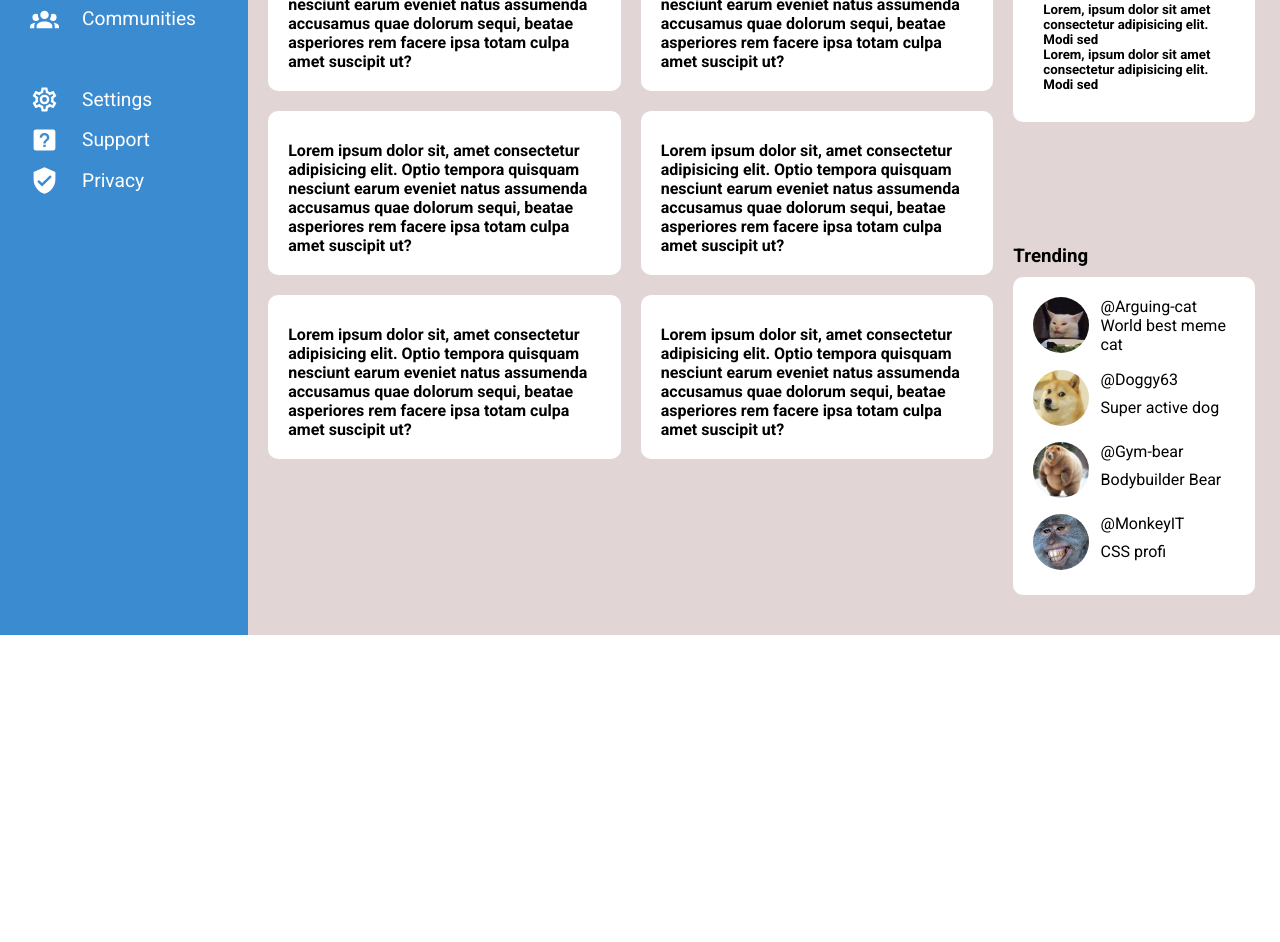
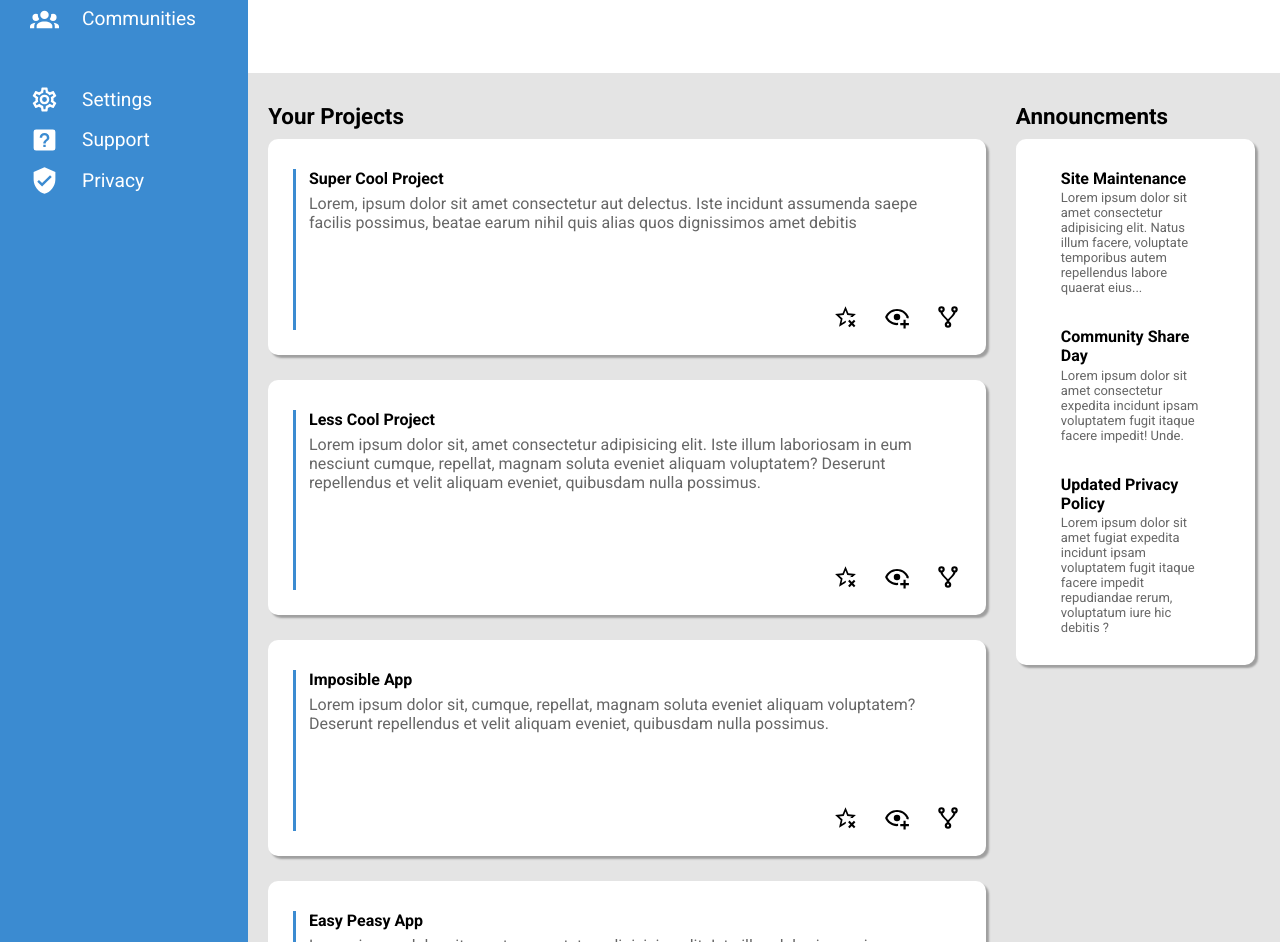
Before and after one commit to Firkax69/admin-Dashboard, a plain HTML site: page index.html in a window 1280 px wide. Shown: the part 328-1270 px from the top of the page. Before the commit the page ends 963 px from the top, so only its background shows below. Drawn offline with Linux system fonts and the light colour scheme.

Commit message:
Finish project

```diff
--- a/index.html
+++ b/index.html
@@ -86,59 +86,122 @@
         </div>
         <div id="main">
             <div class="your-projects">
-                <h3>Your Projects</h3>
+                <h3 style="font-size: 1.4rem;">Your Projects</h3>
                 <div class="cards-container">
                     <div class="card">
-                        <h4>Lorem ipsum dolor sit, amet consectetur adipisicing elit. Optio tempora quisquam nesciunt earum eveniet natus assumenda accusamus quae dolorum sequi, beatae asperiores rem facere ipsa totam culpa amet suscipit ut?</h4>
+                        <div class="color"></div>
+                        <div class="text">
+                            <h4>Super Cool Project</h4>
+                            <p>Lorem, ipsum dolor sit amet consectetur  aut delectus. Iste incidunt assumenda saepe facilis possimus, beatae earum nihil quis alias quos dignissimos amet debitis</p>
+                        </div>
+                        <div class="images">
+                            <img src="./images/iconsForMainContainer/star-remove-outline.svg" alt="star icon">
+                            <img src="./images/iconsForMainContainer/eye-plus-outline.svg" alt="eye plus icon">
+                            <img src="./images/iconsForMainContainer/source-fork.svg" alt="Source fork icon">
+                        </div>
                     </div>
                     <div class="card">
-                        <h4>Lorem ipsum dolor sit, amet consectetur adipisicing elit. Optio tempora quisquam nesciunt earum eveniet natus assumenda accusamus quae dolorum sequi, beatae asperiores rem facere ipsa totam culpa amet suscipit ut?</h4>
+                        <div class="color"></div>
+                        <div class="text">
+                            <h4>Less Cool Project</h4>
+                            <p>Lorem ipsum dolor sit, amet consectetur adipisicing elit. Iste illum laboriosam in eum nesciunt cumque, repellat, magnam soluta eveniet aliquam voluptatem? Deserunt repellendus et velit aliquam eveniet, quibusdam nulla possimus.</p>
+                        </div>
+                        <div class="images">
+                            <img src="./images/iconsForMainContainer/star-remove-outline.svg" alt="star icon">
+                            <img src="./images/iconsForMainContainer/eye-plus-outline.svg" alt="eye plus icon">
+                            <img src="./images/iconsForMainContainer/source-fork.svg" alt="Source fork icon">
+                        </div>
                     </div>
                     <div class="card">
-                        <h4>Lorem ipsum dolor sit, amet consectetur adipisicing elit. Optio tempora quisquam nesciunt earum eveniet natus assumenda accusamus quae dolorum sequi, beatae asperiores rem facere ipsa totam culpa amet suscipit ut?</h4>
+                        <div class="color"></div>
+                        <div class="text">
+                            <h4>Imposible App</h4>
+                            <p>Lorem ipsum dolor sit,  cumque, repellat, magnam soluta eveniet aliquam voluptatem? Deserunt repellendus et velit aliquam eveniet, quibusdam nulla possimus.</p>
+                        </div>
+                        <div class="images">
+                            <img src="./images/iconsForMainContainer/star-remove-outline.svg" alt="star icon">
+                            <img src="./images/iconsForMainContainer/eye-plus-outline.svg" alt="eye plus icon">
+                            <img src="./images/iconsForMainContainer/source-fork.svg" alt="Source fork icon">
+                        </div>
                     </div>
                     <div class="card">
-                        <h4>Lorem ipsum dolor sit, amet consectetur adipisicing elit. Optio tempora quisquam nesciunt earum eveniet natus assumenda accusamus quae dolorum sequi, beatae asperiores rem facere ipsa totam culpa amet suscipit ut?</h4>
+                        <div class="color"></div>
+                        <div class="text">
+                            <h4>Easy Peasy App</h4>
+                            <p>Lorem ipsum dolor sit, amet consectetur adipisicing elit. Iste illum laboriosam in eum nesciunt cumque, repellat, magnam soluta eveniet aliquam voluptatem? Deserunt repellendus et velit aliquam eveniet, quibusdam nulla possimus.</p>
+                        </div>
+                        <div class="images">
+                            <img src="./images/iconsForMainContainer/star-remove-outline.svg" alt="star icon">
+                            <img src="./images/iconsForMainContainer/eye-plus-outline.svg" alt="eye plus icon">
+                            <img src="./images/iconsForMainContainer/source-fork.svg" alt="Source fork icon">
+                        </div>
                     </div>
                     <div class="card">
-                        <h4>Lorem ipsum dolor sit, amet consectetur adipisicing elit. Optio tempora quisquam nesciunt earum eveniet natus assumenda accusamus quae dolorum sequi, beatae asperiores rem facere ipsa totam culpa amet suscipit ut?</h4>
+                        <div class="color"></div>
+                        <div class="text">
+                            <h4>Ad Blocker</h4>
+                            <p>Lorem ipsum dolor sit, elit. Iste illum laboriosam in eum nesciunt cumque, repellat, magnam soluta eveniet aliquam voluptatem? Deserunt repellendus et velit aliquam eveniet, quibusdam nulla possimus.</p>
+                        </div>
+                        <div class="images">
+                            <img src="./images/iconsForMainContainer/star-remove-outline.svg" alt="star icon">
+                            <img src="./images/iconsForMainContainer/eye-plus-outline.svg" alt="eye plus icon">
+                            <img src="./images/iconsForMainContainer/source-fork.svg" alt="Source fork icon">
+                        </div>
                     </div>
                     <div class="card">
-                        <h4>Lorem ipsum dolor sit, amet consectetur adipisicing elit. Optio tempora quisquam nesciunt earum eveniet natus assumenda accusamus quae dolorum sequi, beatae asperiores rem facere ipsa totam culpa amet suscipit ut?</h4>
+                        <div class="color"></div>
+                        <div class="text">
+                            <h4>Money Maker</h4>
+                            <p>Lorem ipsum dolor sit, amet consectetur adipisicing elit. Iste illum laboriosam in eum nesciunt cumque, repellat, magnam soluta eveniet aliquam voluptatem? Deserunt repellendus et velit aliquam eveniet, quibusdam nulla possimus.</p>
+                        </div>
+                        <div class="images">
+                            <img src="./images/iconsForMainContainer/star-remove-outline.svg" alt="star icon">
+                            <img src="./images/iconsForMainContainer/eye-plus-outline.svg" alt="eye plus icon">
+                            <img src="./images/iconsForMainContainer/source-fork.svg" alt="Source fork icon">
+                        </div>
                     </div>
                 </div>
             </div>
             <div class="announ-and-trending">
                 <div class="announcments">
-                <h3>Announcments</h3>
-                <div>
-                    <div><h5>Lorem, ipsum dolor sit amet consectetur adipisicing elit. Modi sed </h5></div>
-                    <div><h5>Lorem, ipsum dolor sit amet consectetur adipisicing elit. Modi sed </h5></div>
-                    <div><h5>Lorem, ipsum dolor sit amet consectetur adipisicing elit. Modi sed </h5></div>
+                <h3 style="font-size: 1.4rem;">Announcments</h3>
+                <div class="announcments-container">
+                    <div>
+                        <h4>Site Maintenance</h3>
+                        <p>Lorem ipsum dolor sit amet consectetur adipisicing elit. Natus illum facere, voluptate  temporibus autem repellendus labore quaerat eius...</p>
+                    </div>
+                    <div>
+                        <h4>Community Share Day</h3>
+                        <p>Lorem ipsum dolor sit amet consectetur  expedita incidunt ipsam voluptatem fugit itaque facere impedit! Unde.</p>
+                    </div>
+                    <div>
+                        <h4>Updated Privacy Policy</h3>
+                        <p>Lorem ipsum dolor sit amet fugiat expedita incidunt ipsam voluptatem fugit itaque facere impedit repudiandae rerum,  voluptatum iure hic  debitis  ? </p>
+                    </div>
                 </div>
             </div>
             <div class="trending">
-                <h3>Trending</h3>
+                <h3 style="font-size: 1.4rem;">Trending</h3>
                 <div class="trending-container">
                     <div>
                         <img src="./images/restOfPhoto/cat.png" alt="Cat icon">
-                        <p>@Arguing-cat</p>
-                        <p>World best meme cat</p>
+                        <p class="nickname" style="align-self: end;">@Arguing-cat</p>
+                        <p style="align-self: start;">World best meme cat</p>
                     </div>
                     <div>
                         <img src="./images/restOfPhoto/dog.png" alt="Dog icon">
-                        <p>@Doggy63</p>
-                        <p>Super active dog</p>
+                        <p class="nickname" style="align-self: end;">@Doggy63</p>
+                        <p style="align-self: start;">Super active dog</p>
                     </div>
                     <div>
                         <img src="./images/restOfPhoto/bear.png" alt="Bear icon">
-                        <p>@Gym-bear</p>
-                        <p>Bodybuilder Bear</p>
+                        <p class="nickname" style="align-self: end;">@Gym-bear</p>
+                        <p style="align-self: start;">Bodybuilder Bear</p>
                     </div>
                     <div>
                         <img src="./images/restOfPhoto/monkey.png" alt="Monkey icon">
-                        <p>@MonkeyIT</p>
-                        <p>CSS profi</p>
+                        <p class="nickname" style="align-self: end;">@MonkeyIT</p>
+                        <p style="align-self: start;">CSS profi</p>
                     </div>
                 </div>
             </div>
--- a/styles.css
+++ b/styles.css
@@ -2,6 +2,7 @@
     box-sizing: border-box;
     --white-text: white;
     --cards-border: 10px;
+    --text-clr-transperant: rgba(0,0,0,0.6);
 }
 
 * {
@@ -19,6 +20,12 @@
 
 li {
     list-style-type: none;
+}
+
+.card,
+.announcments-container,
+.trending-container {
+    box-shadow: 3px 3px 2px rgba(0, 0, 0, 0.3);
 }
 
 /* DASHBOARD STYLING */
@@ -98,7 +105,7 @@ input {
     width: 47vw;
     height: 2.5rem;
     margin-left: 1vw;
-    background-color: rgb(213, 201, 201);
+    background-color: rgb(228, 228, 228);
     border: none;
     border-radius: 20px;
 }
@@ -190,41 +197,90 @@ button:active {
 #main {
     display: grid;
     grid-template: 1fr/3fr 1fr;
-    background-color: rgb(225, 213, 213);
+    background-color: rgb(228, 228, 228);
     padding: 30px 25px 40px 20px;
-    gap: 20px;
+    gap: 30px;
 }
 
 .cards-container {
     padding-top: 10px;
     display: grid;
-    grid-template-columns: repeat(auto-fit, minmax(300px, 1fr));
-    gap: 20px;
+    grid-template-columns: repeat(auto-fit, minmax(360px, 1fr));
+    gap: 25px;
     justify-content: space-between;
 }
 
 .card {
     background-color: var(--white-text);
-    /* height: 20vh; */
     border-radius: var(--cards-border);
-    padding: 30px 15px 20px 20px;
+    /* padding: 30px 15px 20px 20px; */
+    display: grid;
+    grid-template-rows: 1fr auto;
+    grid-template-columns: 3px 1fr;
+    grid-template-areas:
+        "lefthand top-righthand"
+        "lefthand bottom-righthand";
+    row-gap: 5vh;
+    column-gap: 1vw;
+    padding: 30px 25px 25px 25px;
 }
 
 .your-projects {
     grid-row: 1/2;
 }
 
-.announ-and-trending {
-    display: grid;
-    grid-template-rows: 1fr 1fr;
+.text p {
+    color: var(--text-clr-transperant);
+}
+
+.card div img {
+    height: 1.6rem;
+}
+
+.card .images {
+    /* margin-top: 5vh; */
+    display: flex;
+    gap: 1.6rem;
+    grid-area: bottom-righthand;
+    justify-content: end;
+    cursor: pointer;
+}
+
+.card .text {
+    grid-area: top-righthand;
+    padding-bottom: 4vh;
+}
+
+.color {
+    grid-area: lefthand;
+}
+
+.card .text {
+    display: flex;
+    flex-direction: column;
+    gap: 0;
+}
+
+.color {
+    background-color: rgb(59, 139, 209);
+}
+
+.text h4 {
+    padding-bottom: 0.4rem;
 }
 
 
 
 
 
+/* Announcments styling */
 
-/* Announcments styling */
+.announ-and-trending {
+    display: grid;
+    grid-template-rows: 1fr 1fr;
+    gap: 30px;
+}
+
 
 .announcments > div {
     display: flex;
@@ -235,8 +291,24 @@ button:active {
     padding: 30px;
 }
 
+.announcments-container {
+    display: flex;
+    gap: 2rem;
+}
 
+.announcments-container div p {
+    color: var(--text-clr-transperant);
+    font-size: small;
+}
 
+.announcments-container div h4 {
+    padding-bottom: 0.2vw;
+}
+
+.announcments-container div {
+    padding-left: 15px;
+    padding-right: 15px;
+}
 
 
 
@@ -249,13 +321,14 @@ button:active {
 .trending-container {
     display: flex;
     flex-direction: column;
-    gap: 1rem;
+    gap: 1.5rem;
+    color: var(--text-clr-transperant);
 }
 
 .trending > div{
     background-color: var(--white-text);
     border-radius: var(--cards-border);
-    padding: 20px 20px 25px 20px;
+    padding: 33px 20px 45px 33px;
     margin-top: 10px;
 }
 
@@ -269,5 +342,17 @@ button:active {
 
 .trending-container > div {
     display: grid;
-    grid-template-columns: 1fr 2fr;
+    grid-template-columns: auto 2.5fr;
+    column-gap: 1.5rem;
+    justify-content: end;
+    row-gap: 0.1rem;
 }
+
+.trending-container div p {
+    font-size: 0.9rem;
+}
+
+.nickname {
+    font-weight: 400;
+    color: black;
+}
```
Also changed, not shown: images/iconsForMainContainer/eye-plus-outline.svg (added), images/iconsForMainContainer/source-fork.svg (added), images/iconsForMainContainer/star-remove-outline.svg (added).
